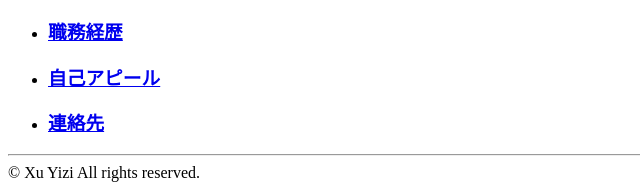
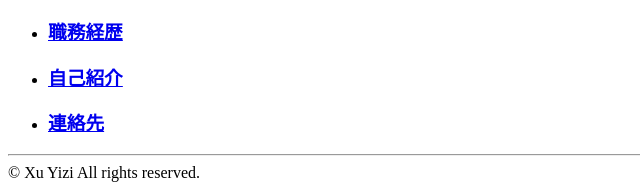
Before and after one commit to kokoheaven/html-resume, a plain HTML site: page index.html in a window 1280 px wide. Shown: the part 619-806 px from the top of the page, 0-640 px from the left. Drawn offline with Linux system fonts and the light colour scheme.

Commit message:
Update index.html

```diff
--- a/index.html
+++ b/index.html
@@ -18,7 +18,7 @@
          <li><h3><a href="./学歴.html">学歴</a></h3></li>
          <li><h3><a href="./資格.html">資格</a></h3></li>
          <li><h3><a href="./職務経歴.html">職務経歴</a></h3></li>
-         <li><h3><a href="./自己ア紹介.html">自己アピール</a></h3></li>
+         <li><h3><a href="./自己紹介.html">自己紹介</a></h3></li>
          <li><h3><a href="./連絡先.html">連絡先</a>
         </ul>
         <hr />
```
